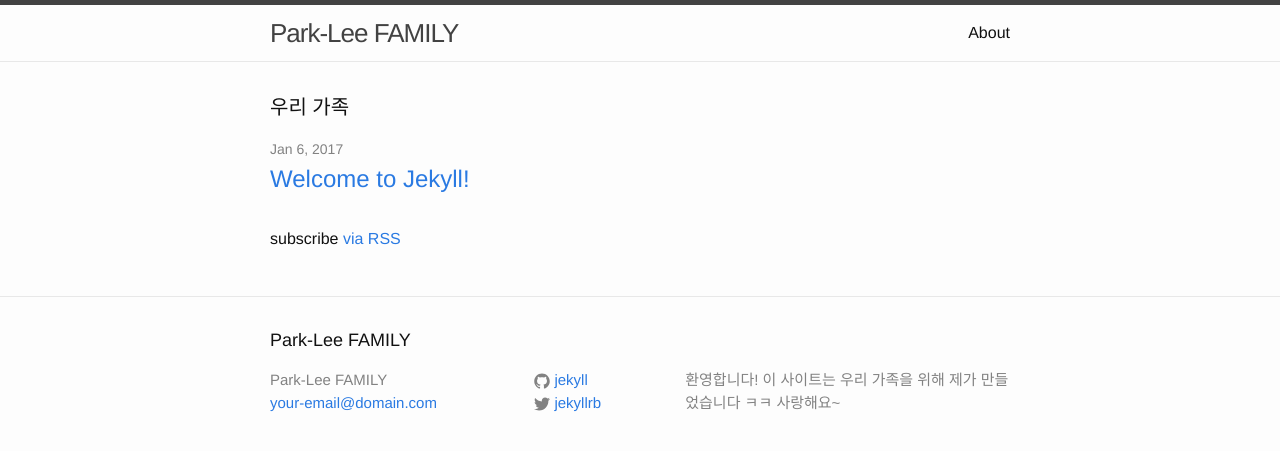
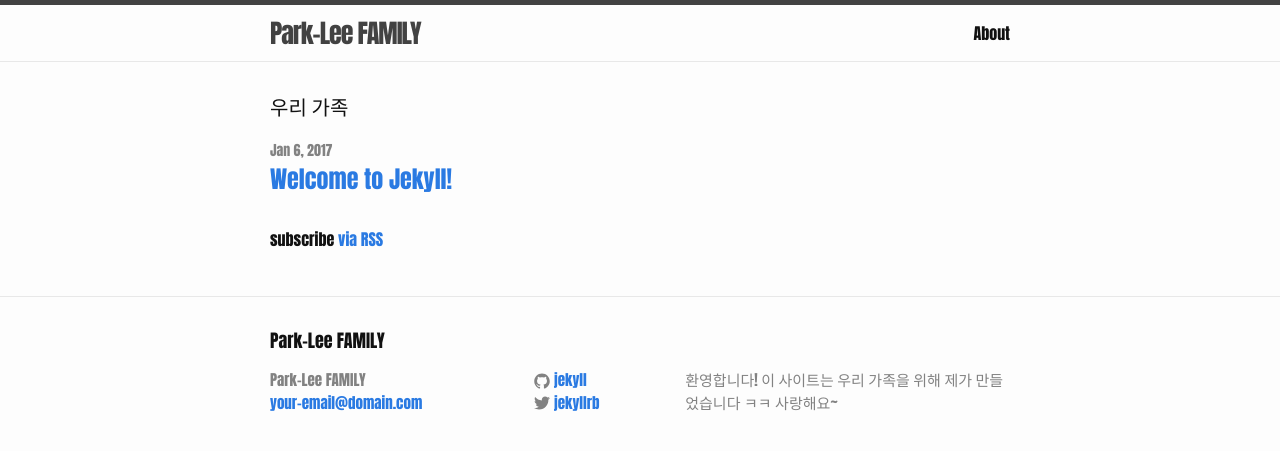
Before and after one commit to danielp07/danielp07.github.io, a Jekyll site: the page built from index.html, in a window 1280 px wide. Shown: the top 451 px of the page. Built offline with Jekyll 4.4.1, drawn with Linux system fonts in a browser that asks for light colours.

Commit message:
Update main.scss

```diff
--- a/css/main.scss
+++ b/css/main.scss
@@ -6,7 +6,7 @@
 
 
 // Our variables
-$base-font-family: "Snap Itc", Helvetica, Arial, sans-serif;
+$base-font-family: "Impact", Charcoal, Arial, sans-serif;
 $base-font-size:   16px;
 $base-font-weight: 400;
 $small-font-size:  $base-font-size * 0.875;
```
